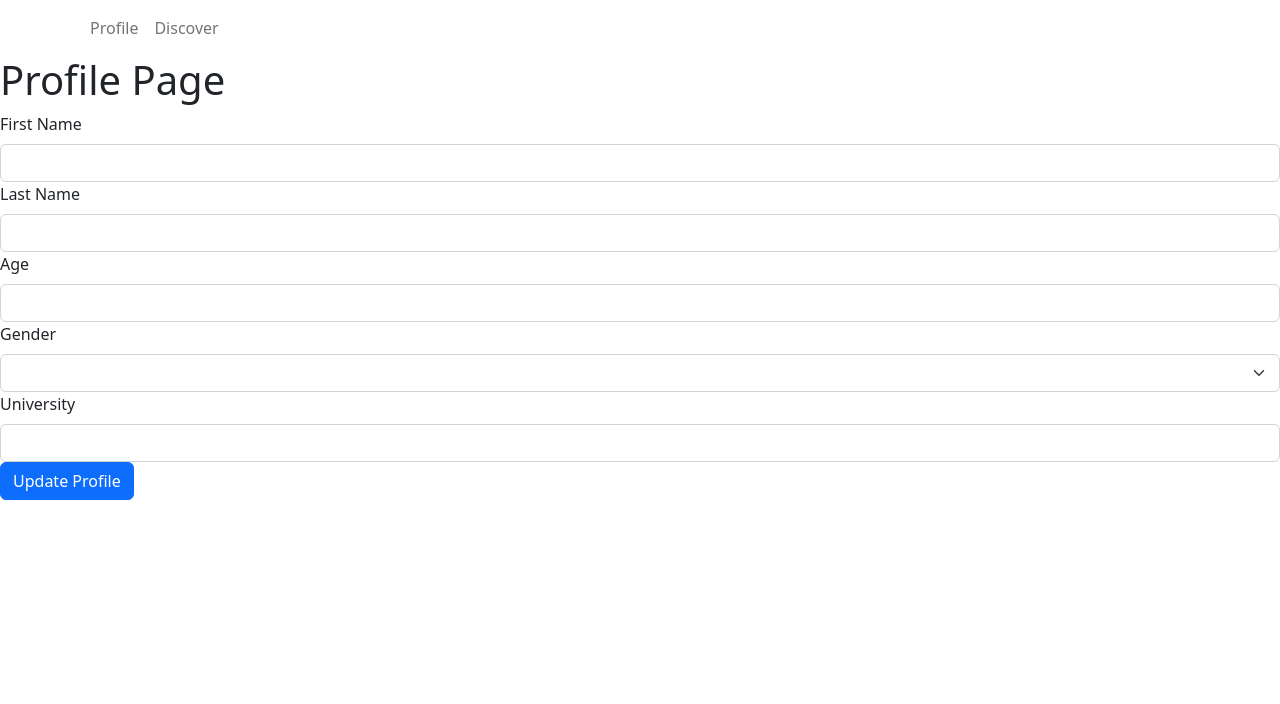
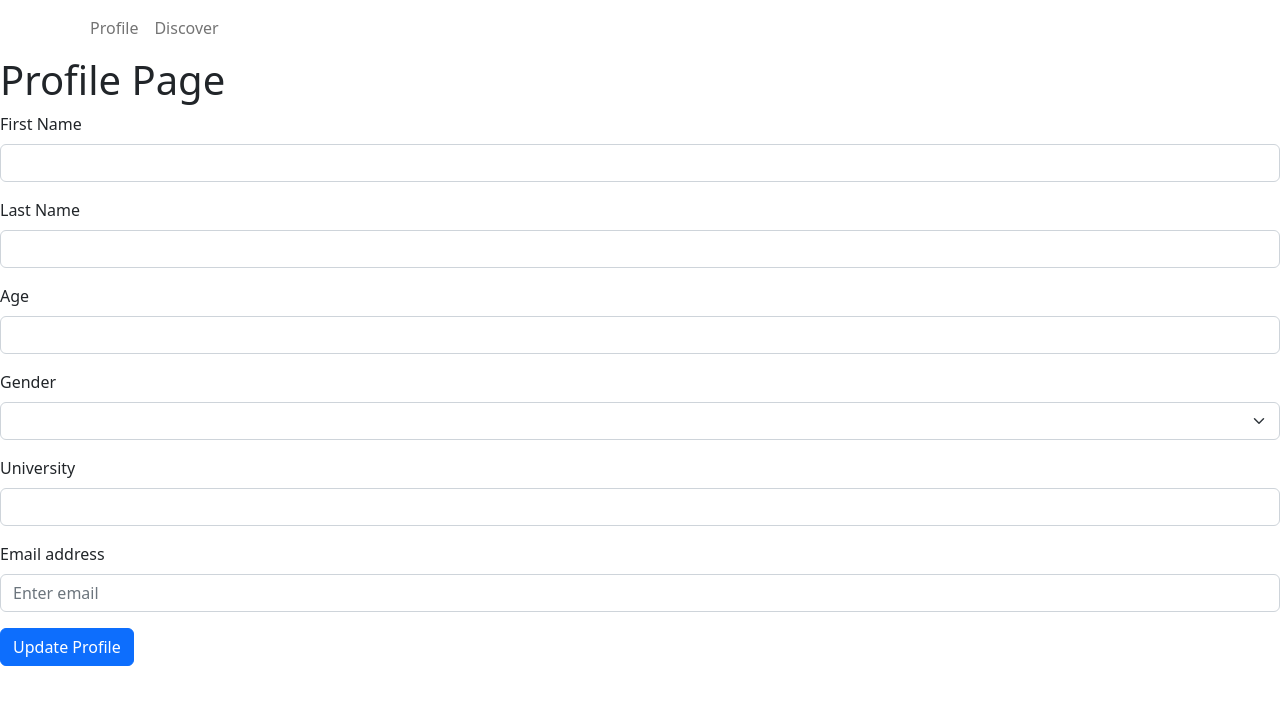
Before and after one commit to harrisasthaa/Roomie-Connect, a React (Create React App) app in the folder roommate-finder/: page /profile in a window 1280 px wide. Shown: the top 704 px of the page. Built offline with nearby package versions, Linux system fonts and the light colour scheme.

Commit message:
Changed Discover, Discover, and Profile

```diff
--- a/roommate-finder/src/components/Discover.js
+++ b/roommate-finder/src/components/Discover.js
@@ -11,10 +11,11 @@ export default function Discover() {
         age: 20,
         gender: 0,
         school: "University of Wisconsin - Madison",
-        city: "Madison",
-        state: "Wisconsin",
+        city: "New York City",
+        state: "New York",
         price_lower: 1500,
-        price_upper: 2500
+        price_upper: 2500,
+        description: "Hi everyone! I am looking for housing in the NYC area this summer"
     }, {
         id: 1,
         first_name: "Chris",
@@ -22,10 +23,11 @@ export default function Discover() {
         gender: 0,
         age: 21,
         school: "University of Wisconsin - Madison",
-        city: "Madison",
-        state: "Wisconsin",
+        city: "Seattle",
+        state: "Washington",
         price_lower: 1500,
-        price_upper: 2500
+        price_upper: 2500,
+        description: "Hi everyone! I am looking for housing in the Seattle area this summer"
     }]);
 
     useEffect(() => {
@@ -44,6 +46,7 @@ export default function Discover() {
                         school={u.school}
                         city={u.city}
                         state={u.state}
+                        description={u.description}
                         price_lower={u.price_lower}
                         price_upper={u.price_upper}/>
                 ))}
--- a/roommate-finder/src/components/DiscoverCard.js
+++ b/roommate-finder/src/components/DiscoverCard.js
@@ -29,6 +29,9 @@ export default function DiscoverCard(props) {
                                    <button type="button" className="btn btn-success">Bunk</button>
                              </div>
                          </div>
+                         <div className="col-md-4">
+                              <p>{props.description}</p>
+                         </div>
                     </div>
                </div>
           </div>
--- a/roommate-finder/src/components/Profile.js
+++ b/roommate-finder/src/components/Profile.js
@@ -6,12 +6,19 @@ function Profile(props) {
     return <div>
         <h1>Profile Page</h1>
         <Form>
+            <Form.Group className="mb-3">
                 <Form.Label htmlFor="first name">First Name</Form.Label>
                 <Form.Control id="first name"></Form.Control>
+            </Form.Group>
+            <Form.Group className="mb-3">
                 <Form.Label htmlFor="last name">Last Name</Form.Label>
                 <Form.Control id="last name"></Form.Control>
+            </Form.Group>
+            <Form.Group className="mb-3">
                 <Form.Label htmlFor="age">Age</Form.Label>
                 <Form.Control id="age"></Form.Control>
+            </Form.Group>
+            <Form.Group className="mb-3">
                 <Form.Label htmlFor="gender">Gender</Form.Label>
                 <Form.Select id="gender">
                 <option></option>
@@ -19,10 +26,19 @@ function Profile(props) {
                 <option>Female</option>
                 <option>Non-Binary</option>
             </Form.Select>
+            </Form.Group>
+            <Form.Group className="mb-3">
                 <Form.Label htmlFor="university">University</Form.Label>
                 <Form.Control id="university"></Form.Control>
+            </Form.Group>
+            <Form.Group className="mb-3">
+                <Form.Label>Email address</Form.Label>
+                <Form.Control type="email" placeholder="Enter email" id="email"/>
+            </Form.Group>
         </Form>
-        <Button>Update Profile</Button>
+        <Button variant="primary" type="submit">
+            Update Profile
+        </Button>
     </div>
 }
 
```
Lines whose indentation alone changed are shown as unchanged.
